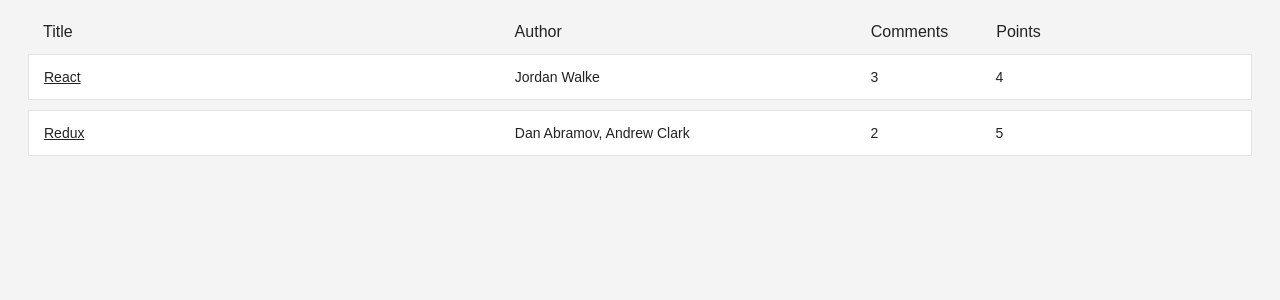
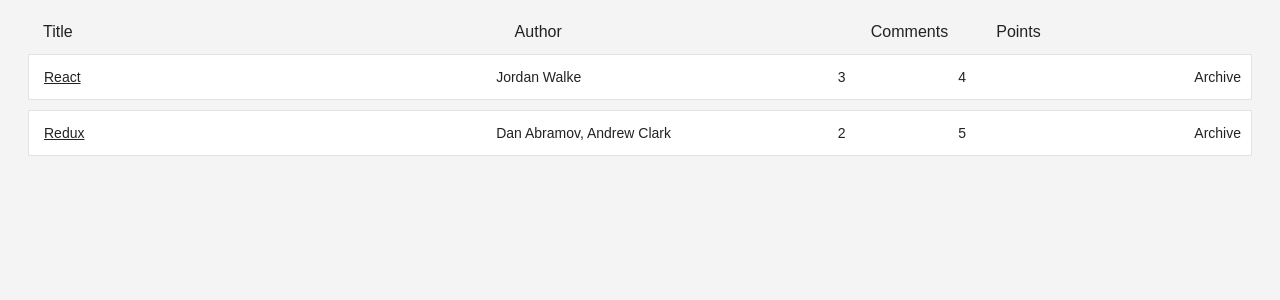
Before and after one commit to misacorn/hacker-news, a React (Create React App) app: page / in a window 1280 px wide. Shown: the top 300 px of the page. Built offline with nearby package versions, Linux system fonts and the light colour scheme.

Commit message:
refactoring components

```diff
--- a/src/components/App.js
+++ b/src/components/App.js
@@ -2,9 +2,9 @@
 import "./App.css";
 import Stories from "./Stories";
 
-const App = ({ stories }) => (
+const App = ({ stories, onArchive }) => (
   <div className="app">
-    <Stories stories={stories} />
+    <Stories stories={stories} onArchive={onArchive}/>
   </div>
 );
 
--- a/src/components/Stories.js
+++ b/src/components/Stories.js
@@ -1,7 +1,7 @@
 import React from "react";
 import "./Stories.css";
 import Story from "./Story";
-import StoriesHeader from "./StoriesHeader"
+import StoriesHeader from "./StoriesHeader";
 
 const COLUMNS = {
   title: {
@@ -25,11 +25,16 @@
   }
 };
 
-const Stories = ({ stories }) => (
+const Stories = ({ stories, onArchive }) => (
   <div className="stories">
     <StoriesHeader columns={COLUMNS} />
     {(stories || []).map(story => (
-      <Story key={story.objectID} story={story} columns={COLUMNS} />
+      <Story
+        key={story.objectID}
+        story={story}
+        columns={COLUMNS}
+        onArchive={onArchive}
+      />
     ))}
   </div>
 );
--- a/src/components/Story.js
+++ b/src/components/Story.js
@@ -1,8 +1,14 @@
 import React from "react";
 import "./Story.css";
 
-const Story = ({ story, columns }) => {
-  const { title, url, author, num_comments, points } = story;
+const Story = ({ story, columns, onArchive }) => {
+  const { title, url, author, num_comments, points, objectID } = story;
+
+  const ButtonInline = ({ onClick, type = "button", children }) => (
+    <button type={type} className="button-inline" onClick={onClick}>
+      {children}
+    </button>
+  );
 
   return (
     <div className="story">
@@ -13,6 +19,7 @@
       <span style={{ width: columns.comments.width }}>{num_comments}</span>
       <span style={{ width: columns.points.width }}>{points}</span>
       <span style={{ width: columns.archive.width }} />
+      <ButtonInline onClick={() => onArchive(objectID)}>Archive</ButtonInline>
     </div>
   );
 };
```
